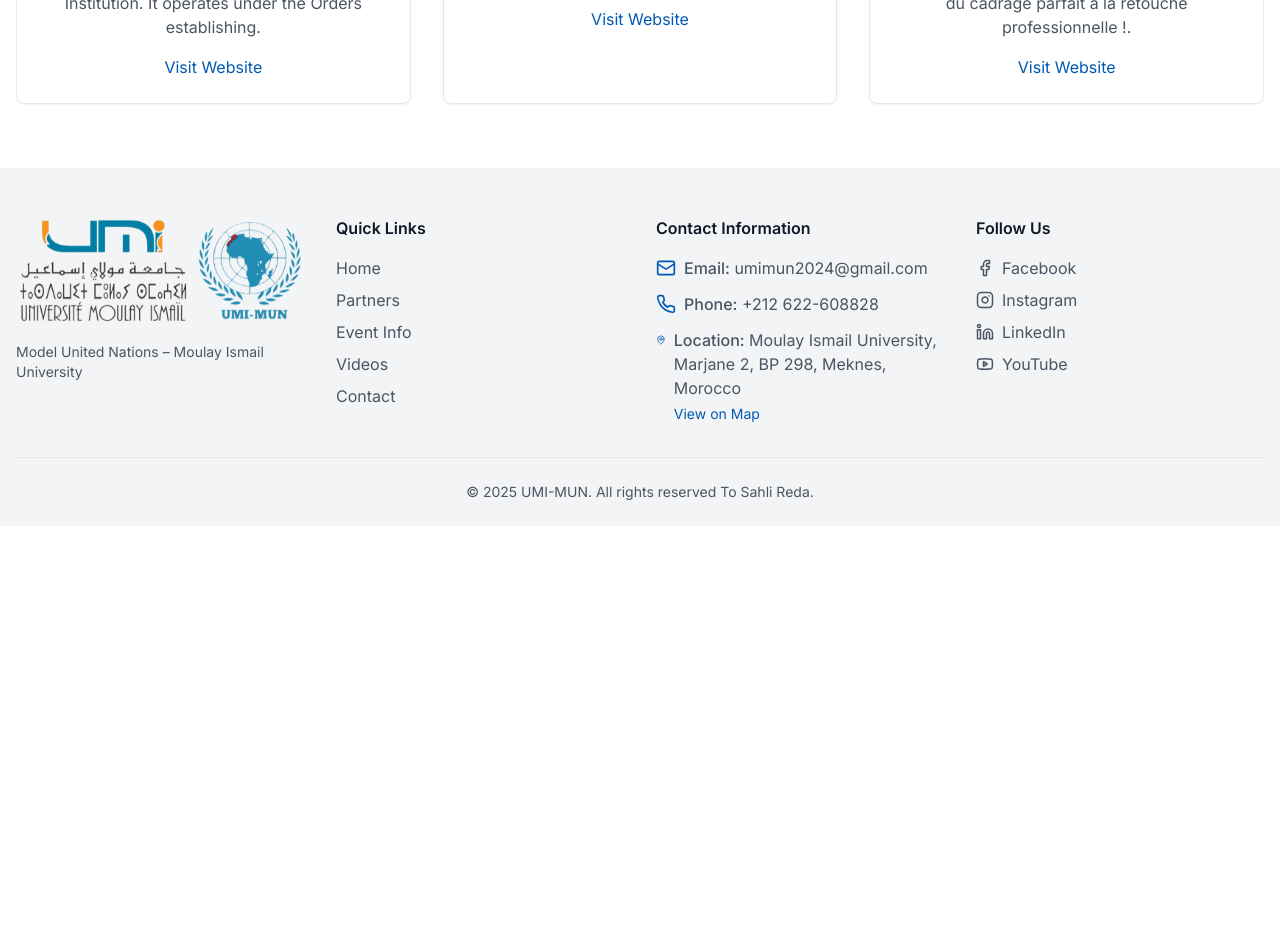
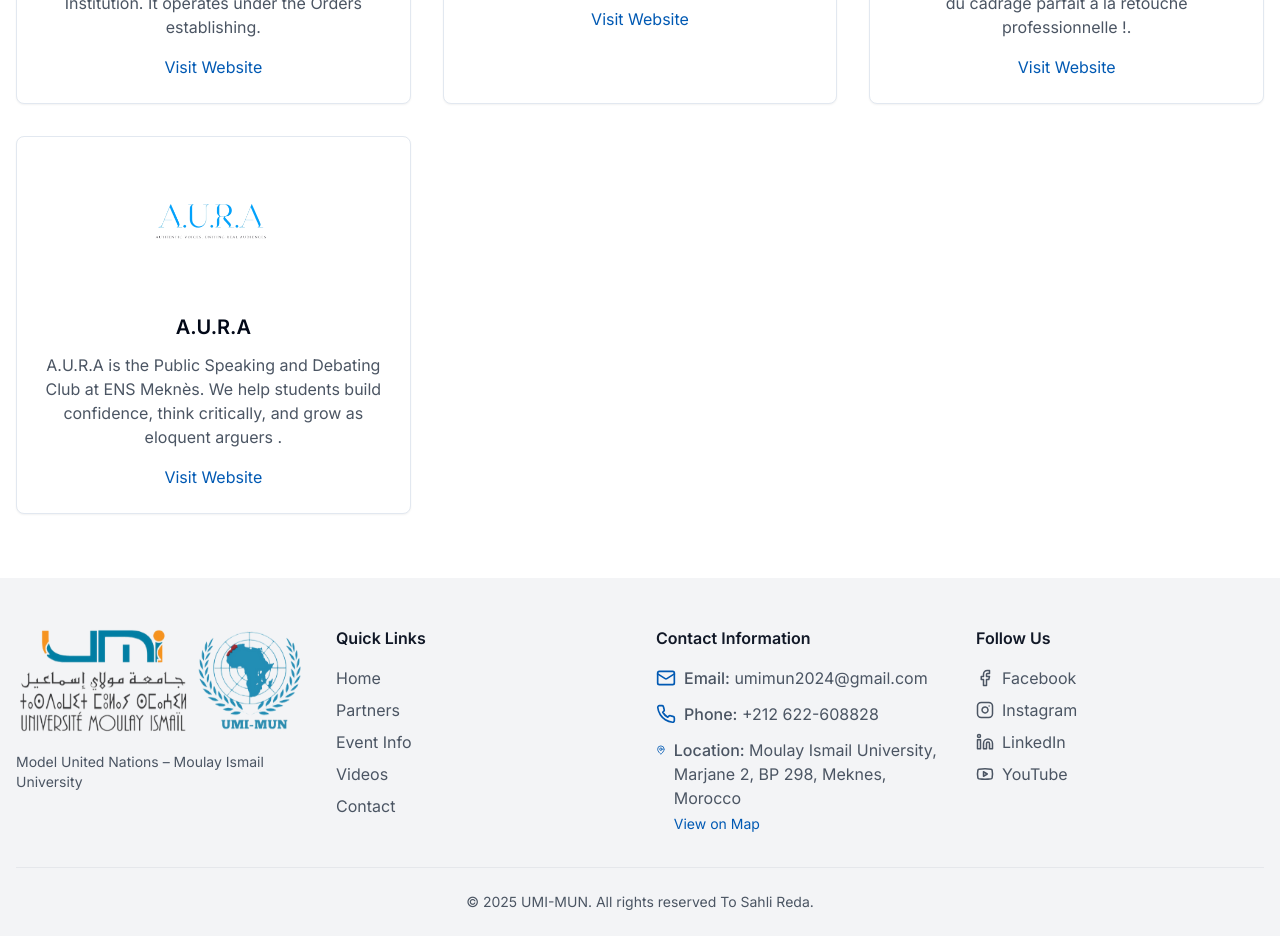
Before and after one commit to Reda-sahli/umi-mun, a Next.js app: page /partners in a window 1280 px wide. Shown: the part 820-1756 px from the top of the page. Before the commit the page ends 1346 px from the top, so only its background shows below. Built offline with nearby package versions, Linux system fonts and the light colour scheme.

Commit message:
Resolved merge conflicts

```diff
--- a/app/partners/page.tsx
+++ b/app/partners/page.tsx
@@ -45,6 +45,13 @@ export default function PartnersPage() {
         "Le Club Photography FSM vous ouvre ses portes pour explorer l’art de la photographie, du cadrage parfait à la retouche professionnelle !.",
       website: "https://www.instagram.com/photographyfsm.pro/",
     },
+    {
+      name: "A.U.R.A",
+      logo: "/ora.png?height=200&width=200",
+      description:
+        "A.U.R.A is the Public Speaking and Debating Club at ENS Meknès. We help students build confidence, think critically, and grow as eloquent arguers .",
+      website: "https://www.instagram.com/aura_ens_meknes/",
+    },
   ]
 
   return (
```
Also changed, not shown: public/ora.png (added).
